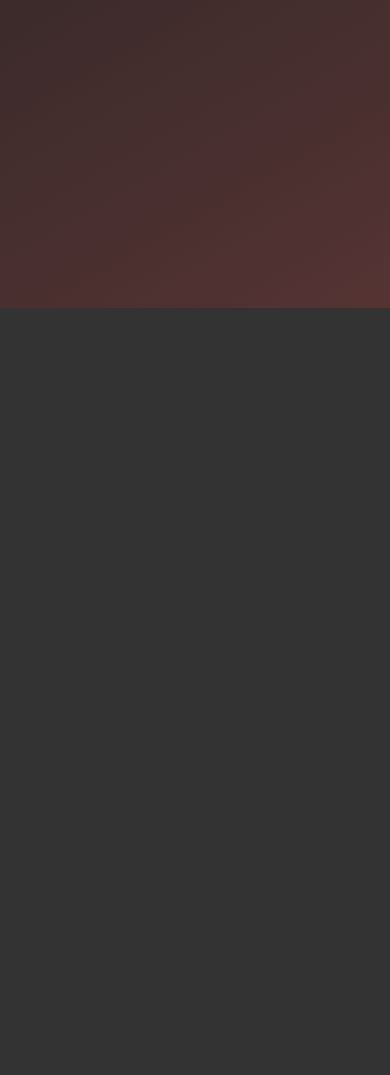
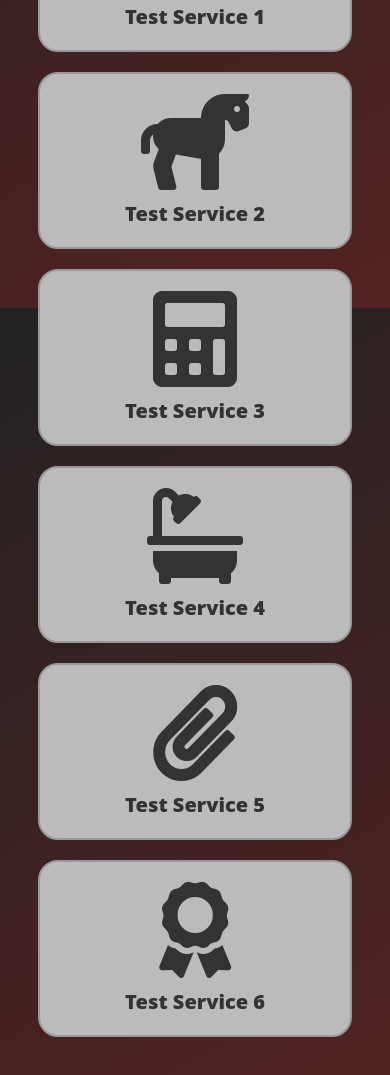
Before and after one commit to jhillyerd/homesite, a website built with Parcel: page index.html in a window 390 px wide. Shown: the part 536-1611 px from the top of the page. Before the commit the page ends 844 px from the top, so only its background shows below. Built offline with nearby package versions, Linux system fonts and the light colour scheme; a small style sheet from the web is missing.

Commit message:
mobile first, flex buttons

```diff
--- a/config/data.json
+++ b/config/data.json
@@ -14,6 +14,48 @@
       "path": "/",
       "proto": "http",
       "icon": "cube"
+    },
+    {
+      "name": "Test Service 1",
+      "host": "nexus",
+      "path": "/",
+      "proto": "http",
+      "icon": "phone"
+    },
+    {
+      "name": "Test Service 2",
+      "host": "nexus",
+      "path": "/",
+      "proto": "http",
+      "icon": "horse"
+    },
+    {
+      "name": "Test Service 3",
+      "host": "nexus",
+      "path": "/",
+      "proto": "http",
+      "icon": "calculator"
+    },
+    {
+      "name": "Test Service 4",
+      "host": "nexus",
+      "path": "/",
+      "proto": "http",
+      "icon": "bath"
+    },
+    {
+      "name": "Test Service 5",
+      "host": "nexus",
+      "path": "/",
+      "proto": "http",
+      "icon": "paperclip"
+    },
+    {
+      "name": "Test Service 6",
+      "host": "nexus",
+      "path": "/",
+      "proto": "http",
+      "icon": "award"
     }
   ]
 }
--- a/index.html
+++ b/index.html
@@ -10,4 +10,4 @@
 
 <h2>Services</h2>
 
-<div id="serviceList"></div>
+<div id="serviceListContainer"></div>
--- a/js/main.js
+++ b/js/main.js
@@ -11,7 +11,7 @@ const urls = {
 
 // Entrypoint, called when page has finished loading.
 function main() {
-  const servicesNode = document.getElementById("serviceList");
+  const servicesNode = document.getElementById("serviceListContainer");
 
   // Load dynamic configuration data and setup the page.
   fetchJson(urls.data, (configData) => {
--- a/js/services.js
+++ b/js/services.js
@@ -7,15 +7,20 @@ const defaultPorts = {
 
 // Renders links for the configured services into target DOM node.
 export default function renderServices(targetNode, services) {
-  const icon = (s) => s.icon ? html`<i class="fa fa-${s.icon}"></i>&nbsp;` : "";
+  const icon = (s) => s.icon ? html`<i class="serviceIcon fa fa-${s.icon}"></i>` : "";
 
   // Define templates.
   const entries = (ss) => html`
-    <ul>${ss.map(entry)}</ul>
-  `;
-
-  const entry = (s) => html`
-    <li>${icon(s)}<a href=${serviceUrl(s)}>${s.name}</a></li>
+    <ul class="serviceList">
+      ${ss.map((s) => html`
+        <li>
+          <a href=${serviceUrl(s)}>
+            ${icon(s)}
+            <span class="serviceLabel">${s.name}</span>
+          </a>
+        </li>
+      `)}
+    </ul>
   `;
 
   // Render service list.
--- a/style.css
+++ b/style.css
@@ -1,16 +1,33 @@
 :root {
   --bg-color: #333;
-  --bg-grad: linear-gradient(150deg, #222, #533);
+  --bg-grad: linear-gradient(150deg, #222, #522);
   --fg-color: #ddd;
+  --button-bg: #bbb;
+  --button-border: 2px solid #999;
+  --button-fg: #333;
 }
 
 body, h1, h2, h3, h4 {
   font-family: 'Open Sans';
 }
 
+h1 {
+  font-size: 48px;
+  margin-top: 0;
+}
+
+h2 {
+  font-size: 36px;
+}
+
+body, table {
+  font-size: 24px;
+}
+
 body {
   background: fixed var(--bg-grad), var(--bg-color);
   color: var(--fg-color);
+  padding: 20px;
 }
 
 a {
@@ -25,3 +42,43 @@ a:hover {
 .debugInfo {
   font-size: 9px;
 }
+
+/* Service List */
+
+.serviceList {
+  display: flex;
+  flex-wrap: wrap;
+  justify-content: space-between;
+  margin: 0;
+  padding: 0;
+}
+
+.serviceList li {
+  display: block;
+  flex-basis: 140px;
+  flex-grow: 1;
+  margin: 10px;
+}
+
+.serviceList a {
+  background: var(--button-bg);
+  border-radius: 20px;
+  border: var(--button-border);
+  display: block;
+  padding: 20px;
+  text-align: center;
+}
+
+.serviceIcon {
+  color: var(--button-fg);
+  font-size: 96px;
+  margin-bottom: 10px;
+}
+
+.serviceLabel {
+  color: var(--button-fg);
+  display: block;
+  font-weight: 900;
+  font-size: 20px;
+  white-space: nowrap;
+}
```
